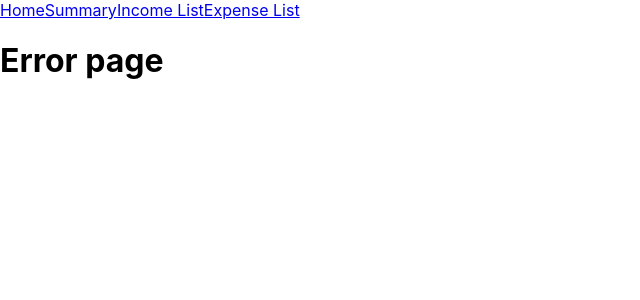
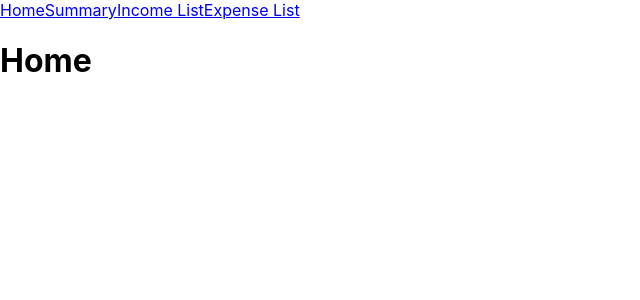
Before and after one commit to daveswork/moes-money, a React (Create React App) app: page /home in a window 1280 px wide. Shown: the top 300 px of the page, without its empty margins (0-640 px from the left). Built offline with nearby package versions, Linux system fonts and the light colour scheme.

Commit message:
Added Outlet to parent component to enable the children to render

```diff
--- a/src/components/App.js
+++ b/src/components/App.js
@@ -1,16 +1,17 @@
+import { Outlet } from 'react-router-dom';
 
 import './App.css';
 import NavBar from './NavBar';
 
+
 function App() {
   return (
+
     <div>
       <header>
         <NavBar />
       </header>
-      <h1>
-        Landing Page
-      </h1>
+      <Outlet />
     </div>
   );
 }
--- a/src/components/ExpenseList.js
+++ b/src/components/ExpenseList.js
@@ -1,14 +1,15 @@
-import NavBar from "./NavBar"
+
 
 function ExpenseList(){
+
+  return(
     <div>
-      <header>
-        <NavBar />
-      </header>
+
       <h1>
         ExpenseList
       </h1>
     </div>
+  )
 }
 
 export default ExpenseList
--- a/src/components/Home.js
+++ b/src/components/Home.js
@@ -1,10 +1,8 @@
-import NavBar from "./NavBar"
 
 function Home(){
     console.log("home")
     return (
     <div>
-        <header><NavBar /></header>
 
         <h1>
             Home
--- a/src/components/NavBar.js
+++ b/src/components/NavBar.js
@@ -3,12 +3,9 @@ import { NavLink } from "react-router-dom";
 function NavBar(){
     return(
         <div>
-            <NavLink to="/">Home</NavLink>
-
+            <NavLink to="/home">Home</NavLink>
             <NavLink to="/summary">Summary</NavLink>
-
             <NavLink to="/incomelist">Income List</NavLink>
-
             <NavLink to="/expenselist">Expense List</NavLink>
         </div>
 
```
Also changed, not shown: src/index.js (+16 -11 lines).
